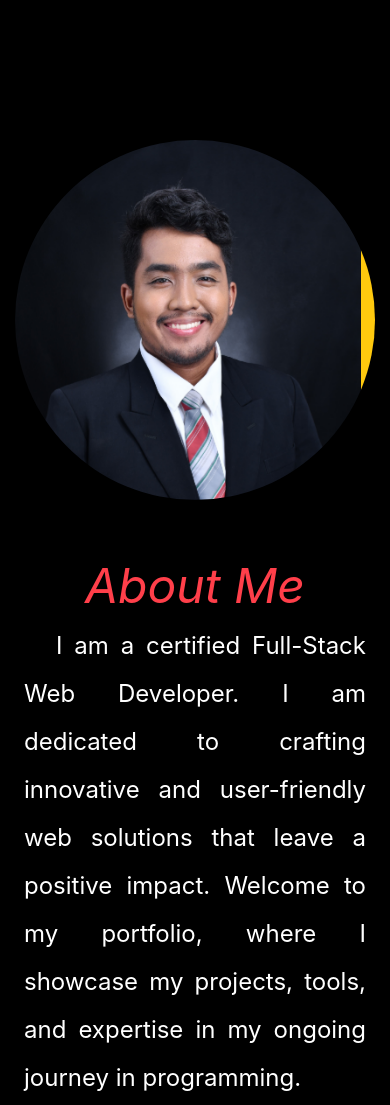
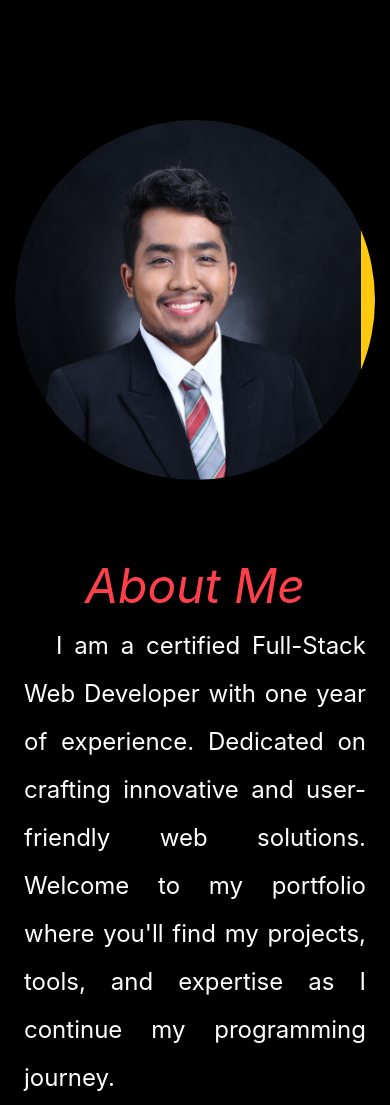
Before and after one commit to Granada-JT/web-developer-portfolio, a website: page index.html in a window 390 px wide. Shown: the part 704-1809 px from the top of the page. Drawn offline with nearby package versions, Linux system fonts and the light colour scheme; no server answers.

Commit message:
Release v3.1.13 (#58)
* refactor: improve spacing and remove unnecessary comments

* feat: add gulp and env variables

* feat: add github worflows deploy config

* feat: add gh pages dependency

* refactor: change token env name

* feat: add configure git email and name

* refactor: remove github token

* refactor: add new token

* refactor: change email and name

* refactor: change to peace iris

* refactor: add github token

* refactor: change env variables to their values

* refactor: remove scripts using gulp and gh pages

* refactor: remove github workflow

* refactor: remove github workflows

* style: add head icon and improve logo (#46)

* refactor: improve responsiveness of landing section

* refactor: improve about section responsiveness

* refactor: change font size to 2.7 rem

* fix: improved column structure flex and removed translation

* feat: added fade in transition and improved messenger icon

* style: center picture and  add max width 700 px

* refactor: improved about me section caption

```diff
--- a/index.css
+++ b/index.css
@@ -332,12 +332,19 @@
 #carouselPicture {
 	opacity: 0;
 	pointer-events: none;
+	display: flex;
+	justify-content: center;
+	align-items: center;
 }
 
 #carouselPicture.show {
 	opacity: 1;
 	transition: opacity 1s ease-in-out, transform 1s ease-in-out;
 	user-select: none;
+}
+
+#carouselPicture > div {
+	max-width: 700px;
 }
 
 #carouselSocials img {
@@ -1080,7 +1087,7 @@
 
 /* large devices */
 /* 992px - 1199px */
-@media (min-width: 992px) and (max-width: 1199px) {
+@media (min-width: 992px) {
 
 	body {
 		overflow-x: hidden;
--- a/index.html
+++ b/index.html
@@ -139,7 +139,7 @@
       <!-- Start of About me div -->
       <div id="aboutMe" class="row">
         <!-- Carousel div -->
-        <div id="carouselPicture" class="carousel slide col-lg-5 col-12 order-1 w-100" data-ride="carousel">
+        <div id="carouselPicture" class="carousel slide col-lg-5 col-12 order-1" data-ride="carousel">
           <div class="carousel-inner rounded-circle">
             <div class="carousel-item active">
               <img src="./images/formal.jpg" class="w-100" alt="formal-attire-picture">
@@ -153,7 +153,7 @@
         <div class="col-lg-7 col-12 order-2 text-justify" id="carousel-aboutMe">
           <i id="about-me-header">About Me</i>
           <div id="about-me-caption">
-            <p>I am a certified Full-Stack Web Developer. I am dedicated to crafting innovative and user-friendly web solutions that leave a positive impact. Welcome to my portfolio, where I showcase my projects, tools, and expertise in my ongoing journey in programming.</p>
+            <p>I am a certified Full-Stack Web Developer with one year of experience. Dedicated on crafting innovative and user-friendly web solutions. Welcome to my portfolio where you'll find my projects, tools, and expertise as I continue my programming journey.</p>
           </div>
           <!-- <a href="resume.pdf" class="btn btn-primary">Download Resume</a> -->
           <div class="row" id="carouselSocials">
```
